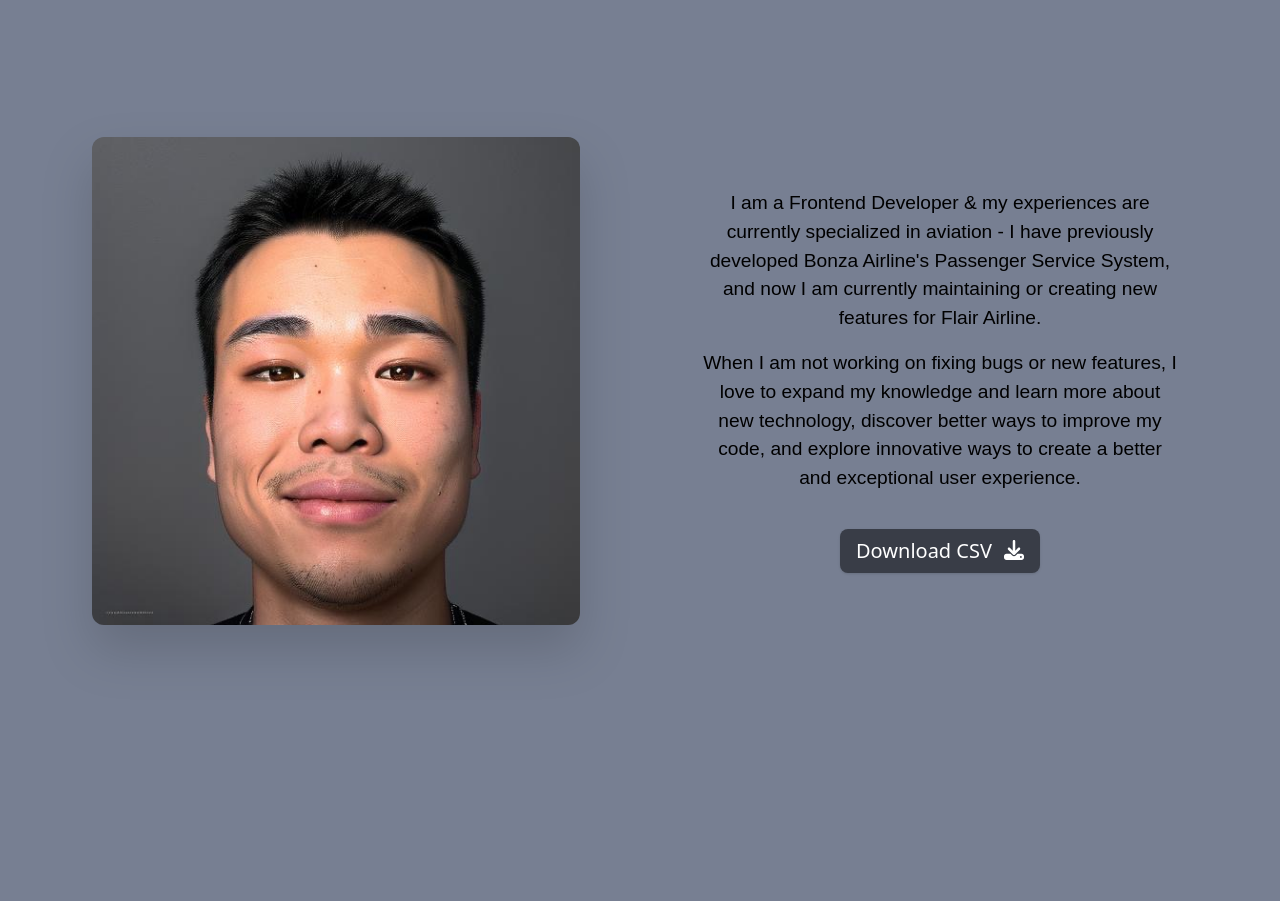
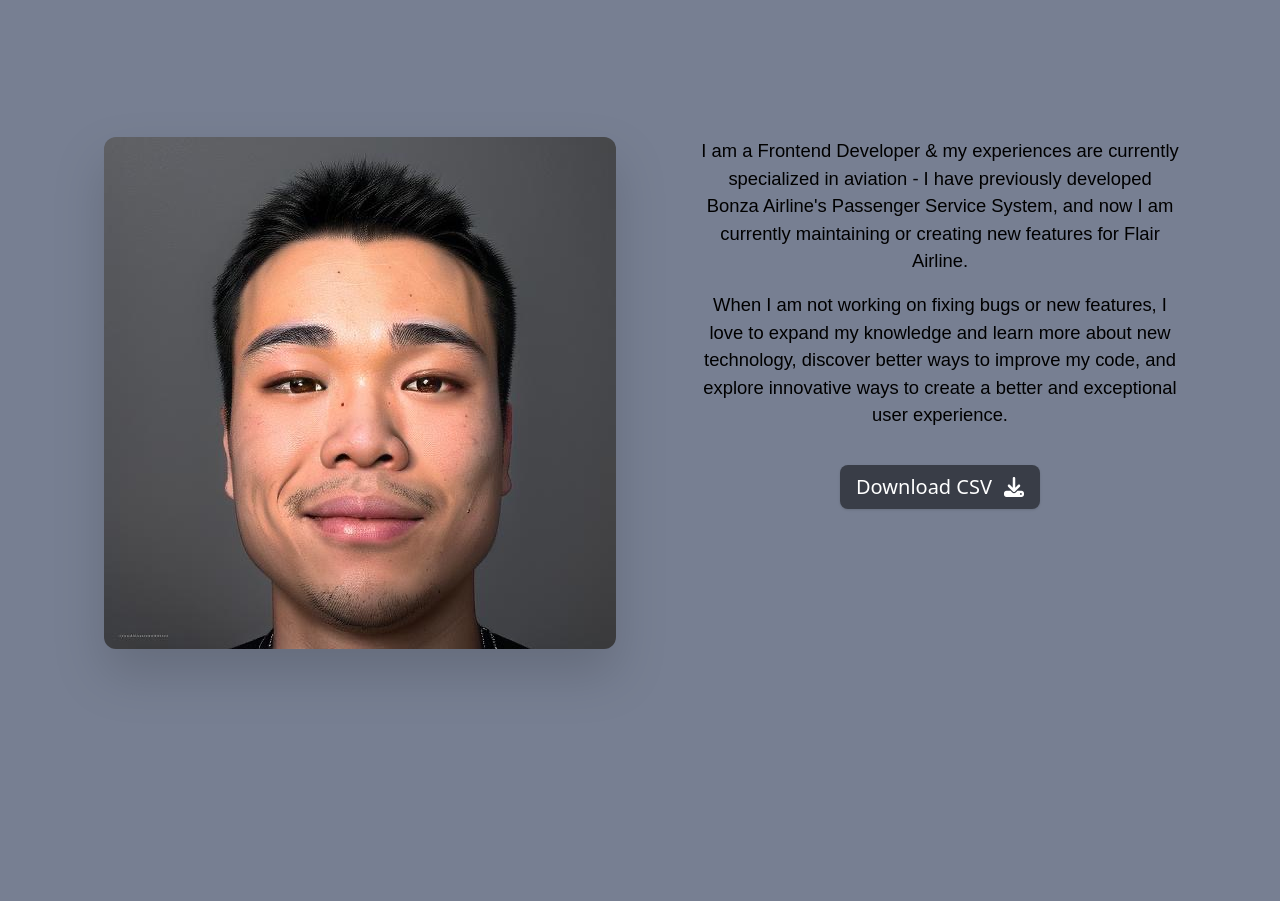
Before and after one commit to coosey/portfolio, a React (Create React App) app in the folder my-app/: page / in a window 1280 px wide. Shown: the part 860-1761 px from the top of the page. Built offline with nearby package versions, Linux system fonts and the light colour scheme.

Commit message:
updated footer component and about page

```diff
--- a/my-app/src/components/footer/index.jsx
+++ b/my-app/src/components/footer/index.jsx
@@ -3,7 +3,7 @@ import { SOCIALS } from '../../data/socials';
 
 export const Footer = () => {
   return (
-    <footer className="bg-primary m-auto text-white text-center p-6 h-full">
+    <footer className="bg-primary m-auto text-white text-center p-6 h-min-full">
       <span>Matthew Nguyen © 2023 | all rights reserved</span>
       <div className="flex flex-row justify-center mt-2">
           {SOCIALS?.links?.map?.((item, idx) => (
--- a/my-app/src/components/hero/index.jsx
+++ b/my-app/src/components/hero/index.jsx
@@ -4,12 +4,12 @@ import { SOCIALS } from '../../data/socials';
 export const Hero = (props) => {
   return (
     <div className="m-auto py-20 lg:px-20">
-      <div className="items-center h-min grid justify-between mt-10 lg:grid-cols-2 xl:text-2xl">
-        <div className="p-3 md:p-15 xl:max-w-lg">
-          <img src={require("../../assets/images/option-1.png")} alt="Matthew Nguyen" width="100%" height="100%" className="rgw-[85%] rounded-xl drop-shadow-2xl mx-auto xl:grid-cols-2" />
+      <div className="items-start h-min grid justify-between mt-10 lg:grid-cols-2 xl:text-2xl">
+        <div className="p-3 md:p-15">
+          <img src={require("../../assets/images/option-1.png")} alt="Matthew Nguyen" width="auto" height="auto" className="rgw-[85%] rounded-xl drop-shadow-2xl mx-auto" />
         </div>
         <div className="py-1 px-2 lg:ml-10 text-lg">
-          <div className="text-black text-[1.2rem] text-center font-montserrat leading-normal">
+          <div className="text-black text-[1.15rem] text-center font-montserrat leading-normal">
             <p className="px-3 py-2">
               I am a Frontend Developer & my experiences are currently specialized in aviation - I have previously developed Bonza Airline's Passenger Service System, and now I am currently maintaining
               or creating new features for Flair Airline.
--- a/my-app/src/pages/About/index.jsx
+++ b/my-app/src/pages/About/index.jsx
@@ -1,11 +1,13 @@
 import {
+  Header,
   Hero,
 } from '../../components/index';
 
 const About = () => {
   return (
-    <div className="container h-full md:h-[100vh] m-auto">
-      <Hero socialIcons={true} />
+    <div className="container m-auto">
+      <Header />
+      <Hero />
     </div>
   )
 };
```
